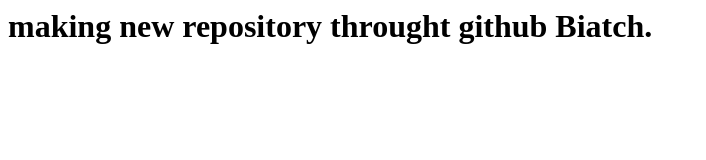
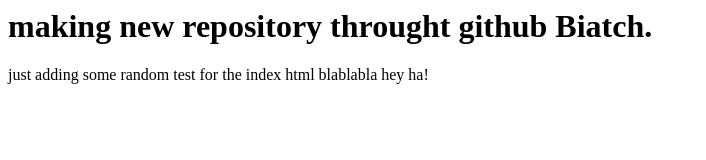
Before and after one commit to johnnyjeries/git-three, a plain HTML site: page index.html in a window 1280 px wide. Shown: the whole page, without its empty margins (0-706 px from the left). Drawn offline with Linux system fonts and the light colour scheme.

Commit message:
added some random test to <p> in index html

```diff
--- a/index.html
+++ b/index.html
@@ -4,5 +4,6 @@
     </head>
     <body>
         <h1>making new repository throught github Biatch.</h1>
+        <p> just adding some random test for the index html blablabla hey ha!</p>
     </body>
     </html>
```
